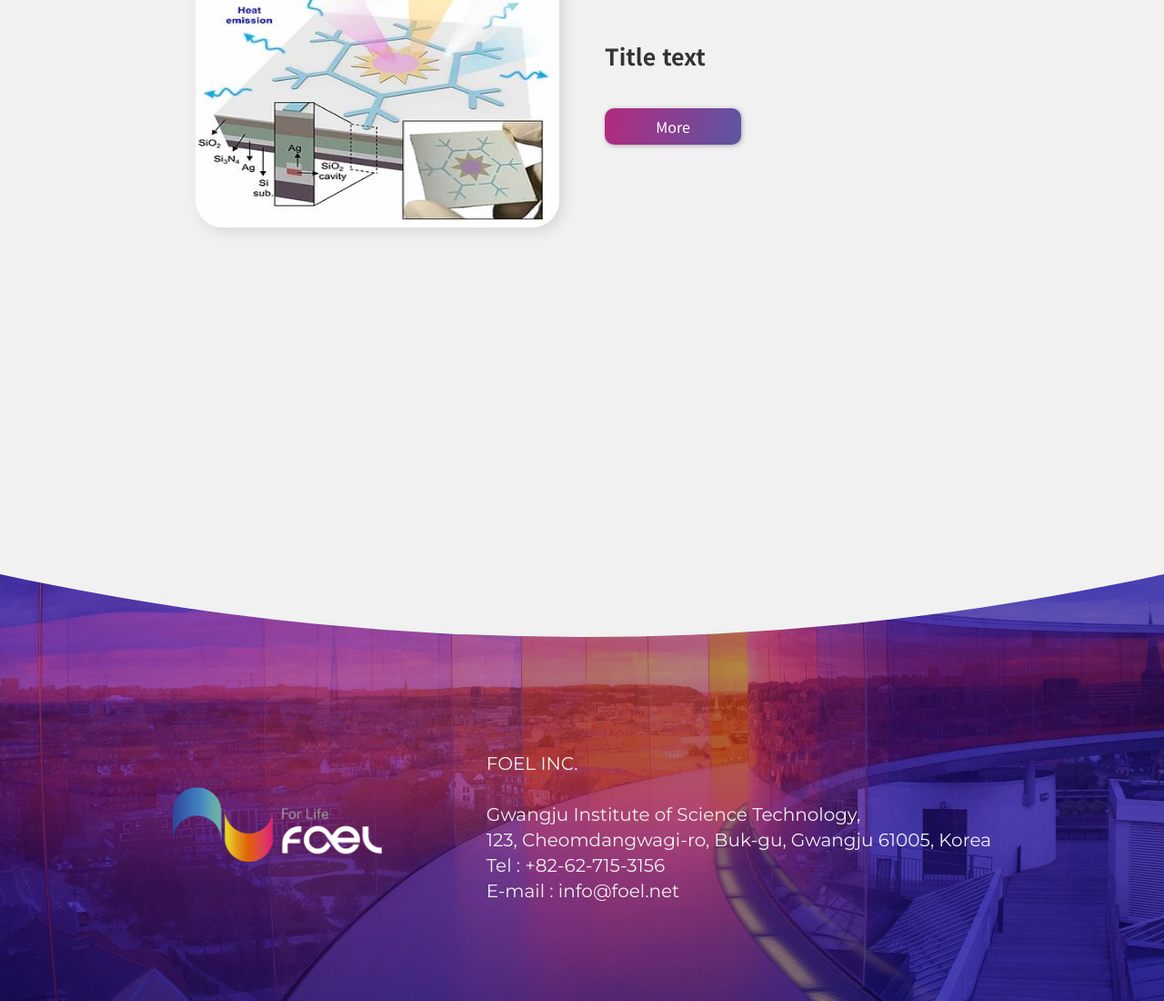
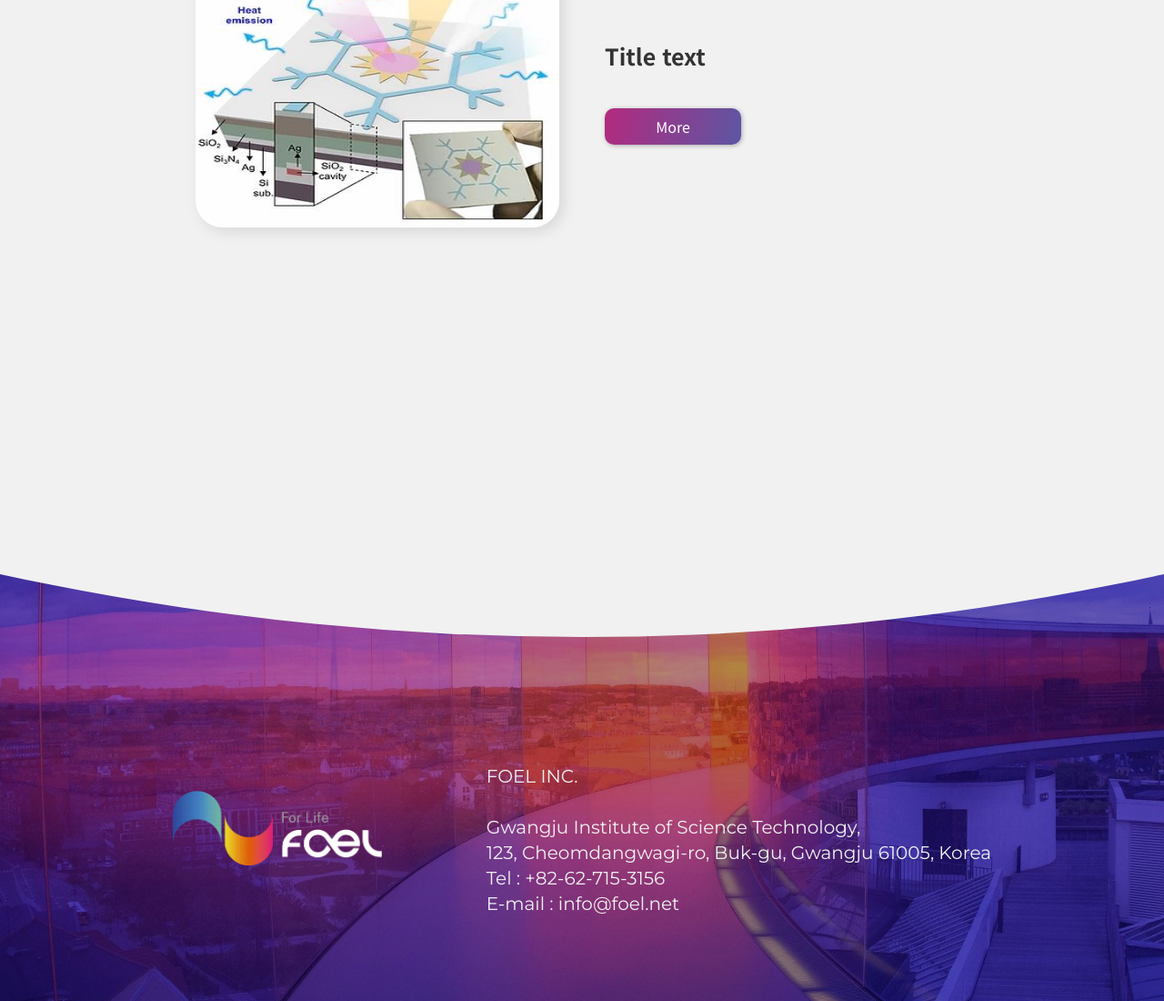
Before and after one commit to purin715/Foel, a plain HTML site: page index.html in a window 1280 px wide. Shown: the part 6592-7692 px from the top of the page at 91% size. Drawn offline with nearby package versions, Linux system fonts and the light colour scheme.

Commit message:
Update style.css

```diff
--- a/css/style.css
+++ b/css/style.css
@@ -627,10 +627,10 @@ footer { position: relative; left: 0; bottom: 0; width: 100vw; height: 700px; ov
 /*푸터 배경*/
 #ft-wrap { position: absolute; width: 100%; height: 100%; background: url(../imgs/ft-bg.jpg) no-repeat center center; background-size: cover; }
 .ft-shape { position: absolute; left: 50%; top: -5700px; width: 6000px; height: 6000px; margin-left: -3000px; background: #f1f1f1; border-radius: 6000px; }
-.ft-con { position: absolute; left: 50%; bottom: 15%; width: 900px; height: 170px; margin-left: -450px; }
+.ft-con { position: absolute; left: 50%; bottom: 13%; width: 900px; height: 170px; margin-left: -450px; }
 
 /*회사 로고*/
-.ft-con img { position: absolute; left: 0; top: 40px; width: 230px; }
+.ft-con img { position: absolute; left: 0; top: 30px; width: 230px; }
 
 /*회사 정보*/
 .ft-con .ft-info { position: absolute; right: 0; color: #f0f0f0; font: 20px 'Montserrat'; line-height: 28px; }
```
